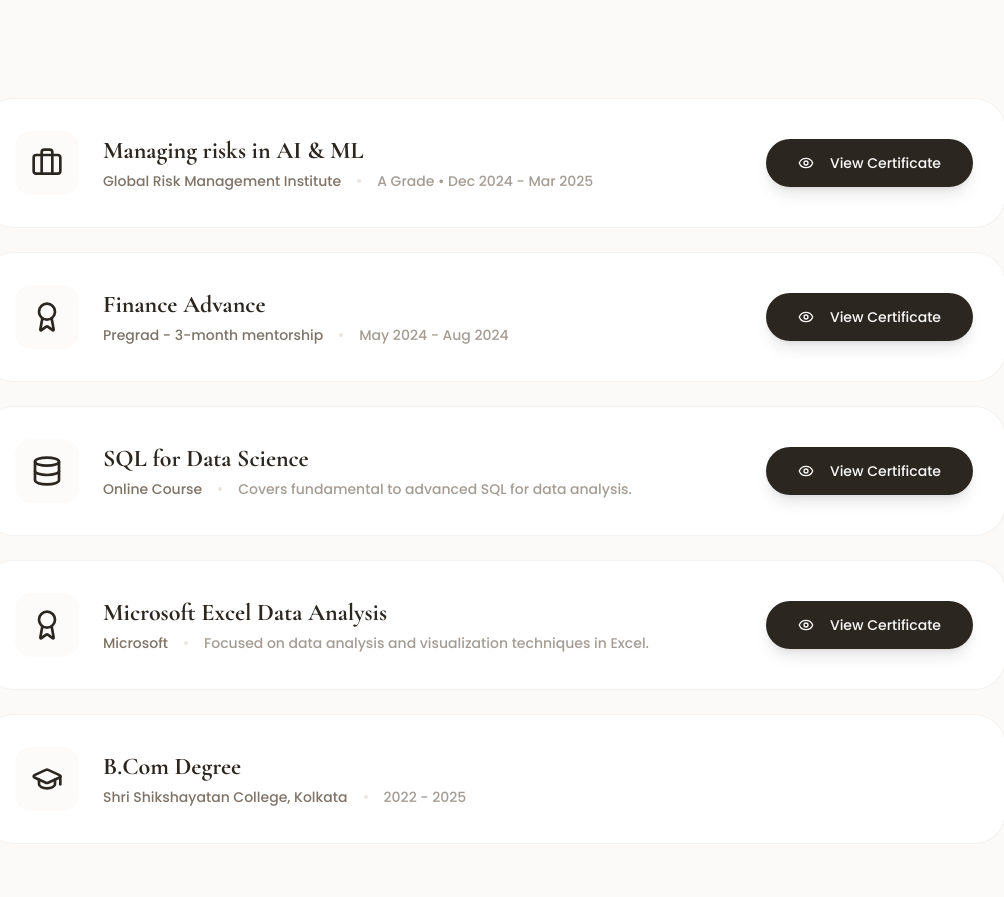
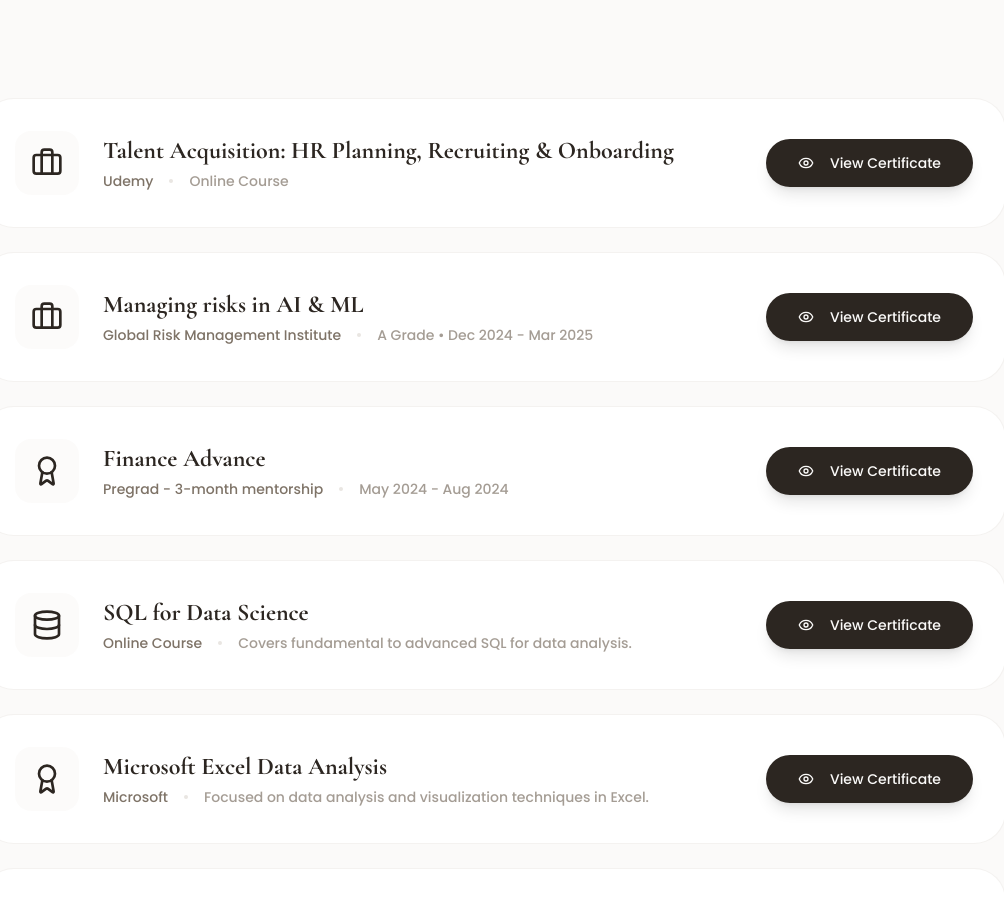
Before and after one commit to Ahsan6786/ummehabiba, a Next.js app: page / in a window 1280 px wide. Shown: the part 3300-4197 px from the top of the page, without its empty margins (146-1150 px from the left). Built offline with nearby package versions, Linux system fonts and the light colour scheme.

Commit message:
Added Udemy Talent Acquisition Certificate

```diff
--- a/src/components/home/Certificates.tsx
+++ b/src/components/home/Certificates.tsx
@@ -4,6 +4,13 @@ import { Button } from "@/components/ui/button";
 import { Eye, GraduationCap, Award, Briefcase, Database } from "lucide-react";
 
 const certificatesData = [
+  {
+    icon: <Briefcase className="h-8 w-8 text-foreground" />,
+    title: "Talent Acquisition: HR Planning, Recruiting & Onboarding",
+    issuer: "Udemy",
+    details: "Online Course",
+    imageSrc: "/udemy.png",
+  },
   {
     icon: <Briefcase className="h-8 w-8 text-foreground" />,
     title: "Managing risks in AI & ML",
```
Also changed, not shown: public/udemy.png (added).
